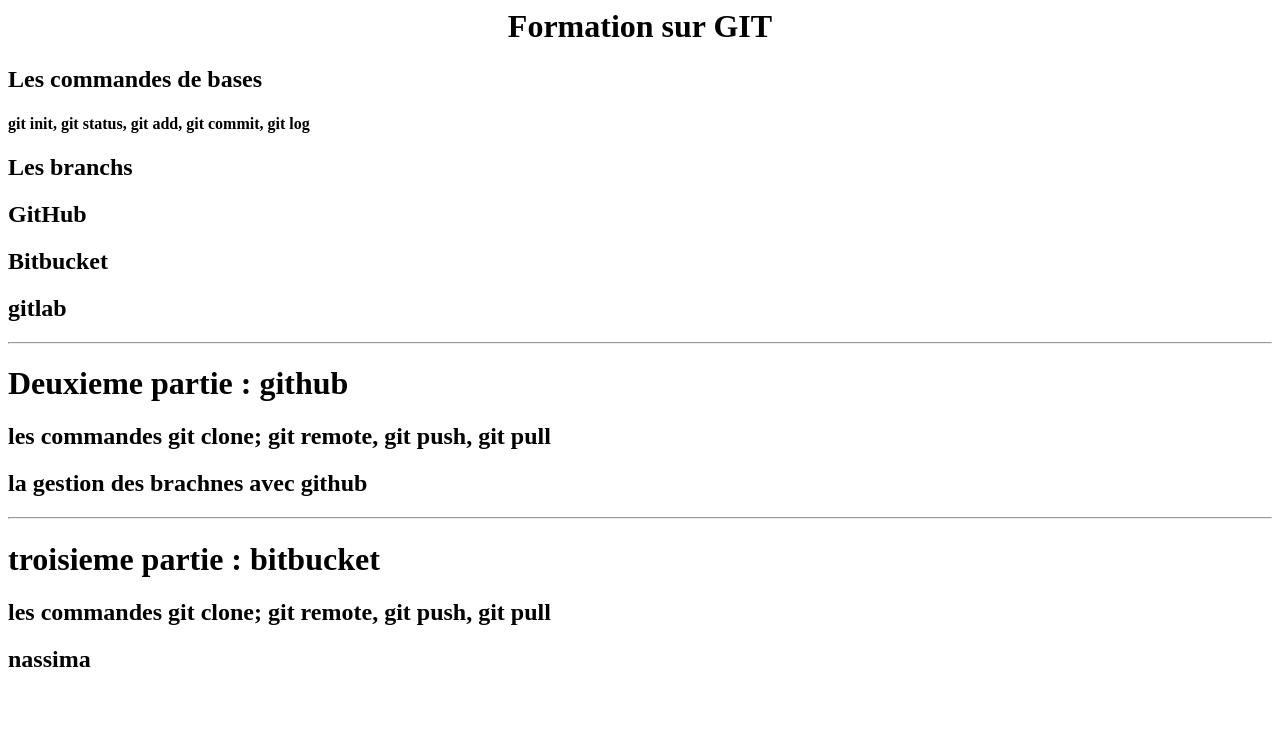
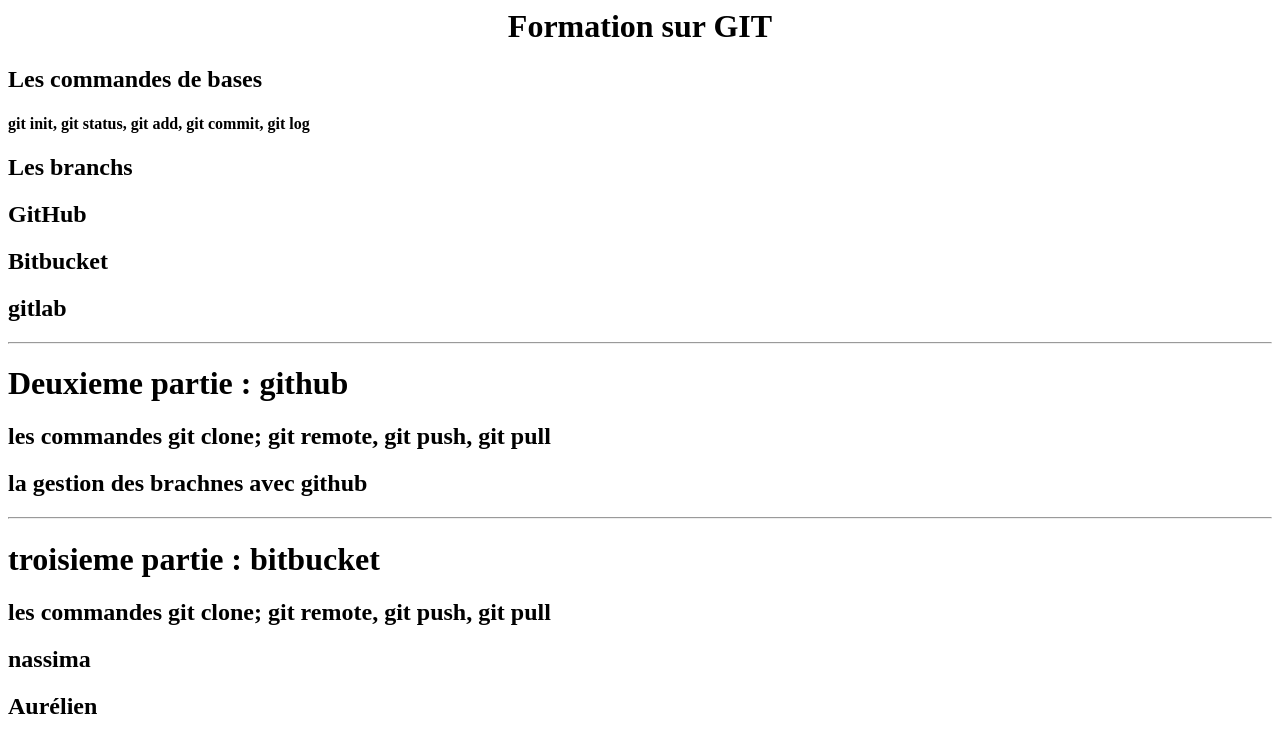
Before and after one commit to nassimagit/Groupe1, a plain HTML site: page index.html in a window 1280 px wide. Drawn offline with Linux system fonts and the light colour scheme.

Commit message:
ajout Aurel

```diff
--- a/index.html
+++ b/index.html
@@ -15,3 +15,4 @@
 <h1>troisieme partie : bitbucket<h1>
 <h2>les commandes git clone; git remote, git push, git pull</h2>
 <h2>nassima</h2>
+<h2>Aurélien</h2>
```
